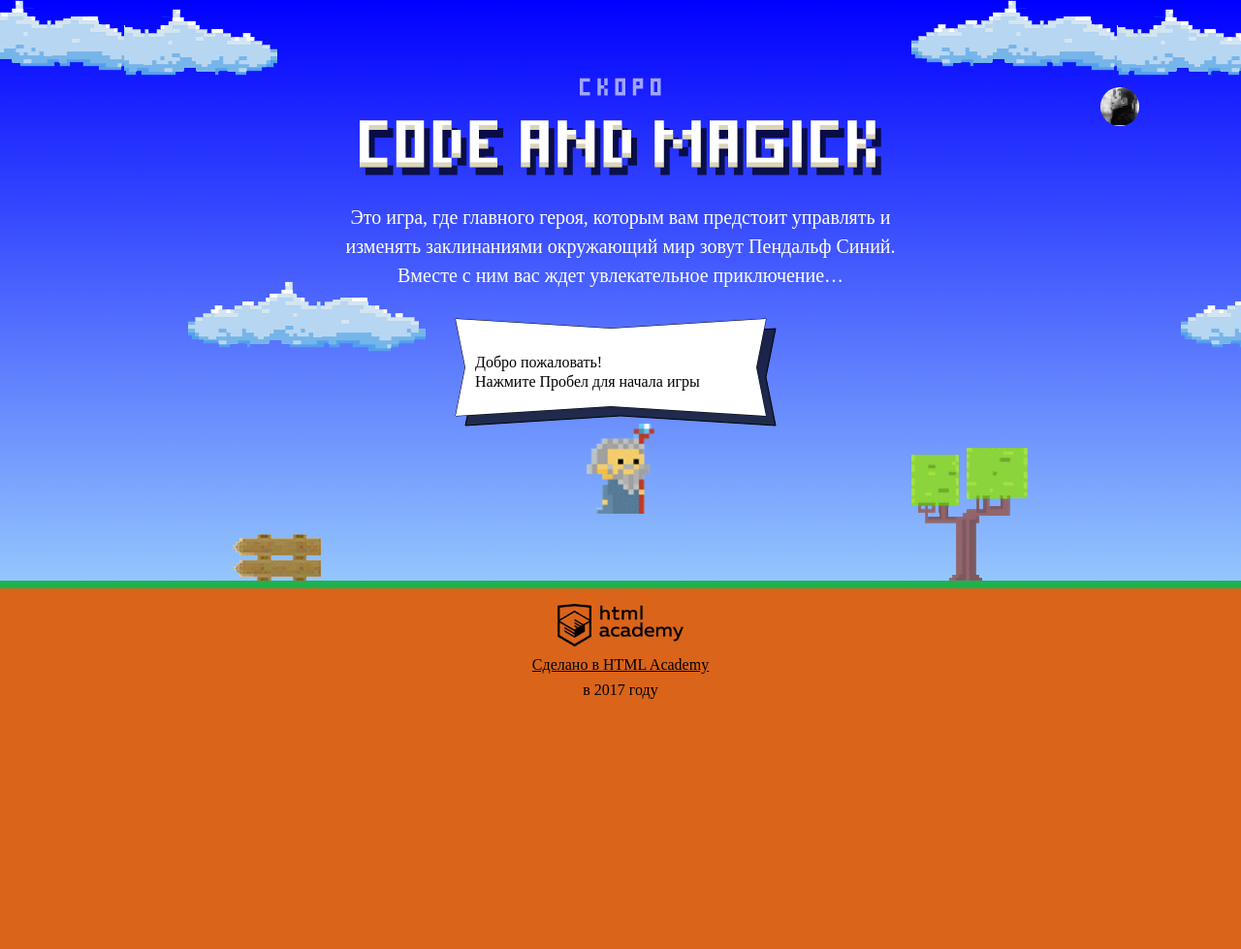
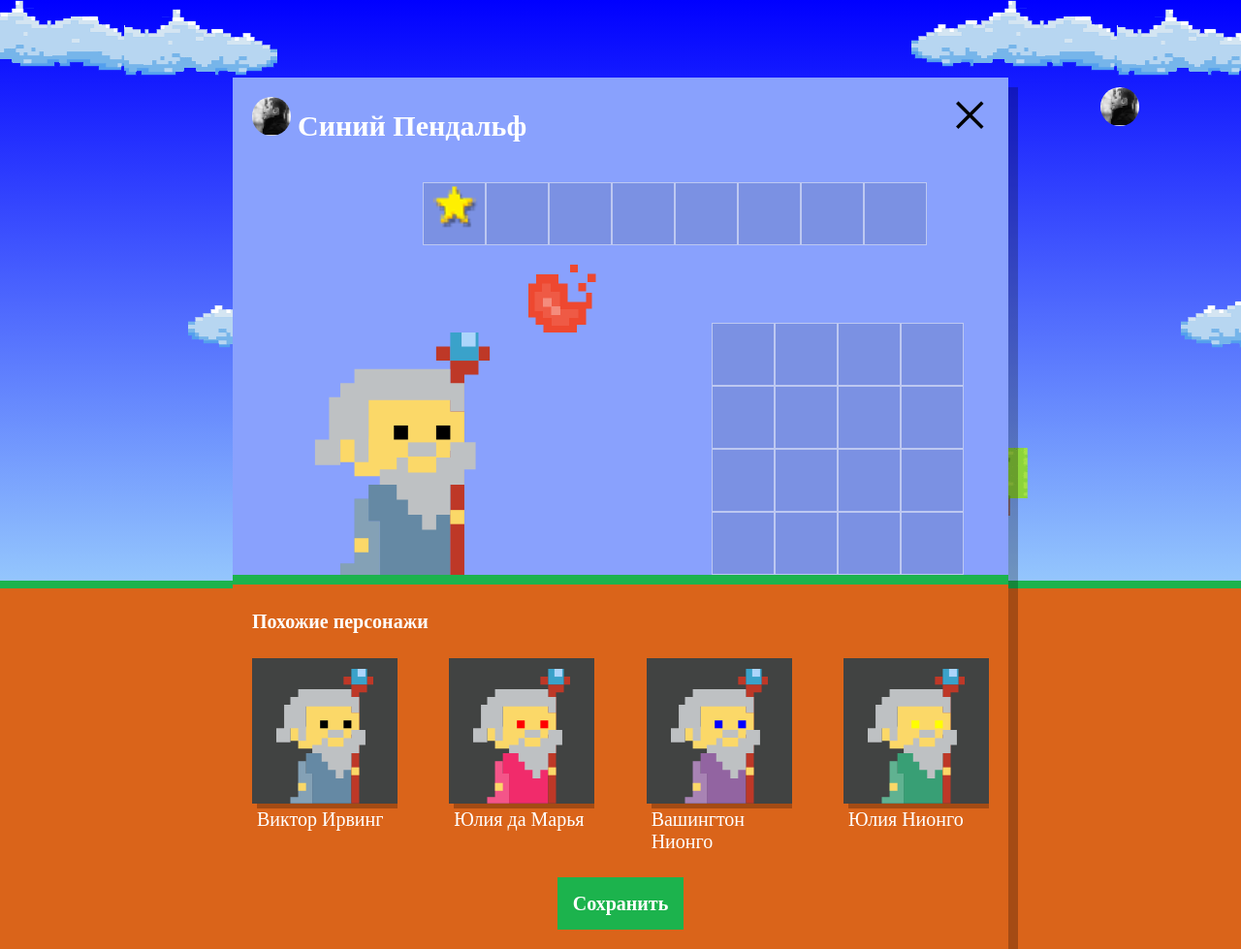
Before and after one commit to FREYfMan/codemagick_game, a website: page index.html in a window 1280 px wide. Shown: the whole page at 97% size. Before the commit the page ends 800 px from the top, so only its background shows below. Drawn offline with Linux system fonts and the light colour scheme; a web font is replaced by a local one.

Commit message:
lesson 3 done

```diff
--- a/index.html
+++ b/index.html
@@ -210,6 +210,7 @@
   }
 
 </script>
+<script src="js/setup.js"></script>
 <script src="js/start.js"></script>
 <script src="js/game.js"></script>
 
--- /dev/null
+++ b/js/setup.js
@@ -0,0 +1,87 @@
+'use strict';
+/* jshint browser: true */
+
+var userDialog = document.querySelector('.setup');
+userDialog.classList.remove('hidden');
+
+document.querySelector('.setup-similar').classList.remove('hidden');
+
+var similarListElement = document.querySelector('.setup-similar-list');
+var similarWizardTemplate = document.querySelector('#similar-wizard-template')
+    .content
+    .querySelector('.setup-similar-item');
+
+var peoples = [
+    {
+        firstName: "Иван",
+        lastName: "да Марья",
+        coatColor: "rgb(101, 137, 164)",
+        eyesColor: "black"
+    },
+    {
+        firstName: "Хуан Себастьян",
+        lastName: "Верон",
+        coatColor: "rgb(241, 43, 107)",
+        eyesColor: "red"
+    },
+    {
+        firstName: "Мария",
+        lastName: "Мирабелла",
+        coatColor: "rgb(146, 100, 161)",
+        eyesColor: "blue"
+    },
+    {
+        firstName: "Кристоф",
+        lastName: "Вальц",
+        coatColor: "rgb(56, 159, 117)",
+        eyesColor: "yellow"
+    },
+    {
+        firstName: "Виктор",
+        lastName: "Онопко",
+        coatColor: "rgb(215, 210, 55)",
+        eyesColor: "green"
+    },
+    {
+        firstName: "Юлия",
+        lastName: "Топольницкая",
+        coatColor: "rgb(0, 0, 0)",
+        eyesColor: "pink"
+    },
+    {
+        firstName: "Люпита",
+        lastName: "Нионго",
+        coatColor: "rgb(146, 100, 161)",
+        eyesColor: "blue"
+    },
+    {
+        firstName: "Вашингтон",
+        lastName: "Ирвинг",
+        coatColor: "rgb(0, 0, 0)",
+        eyesColor: "yellow"
+    }
+];
+
+var getName = function(peoples) {
+    var randomName = Math.floor(Math.random() * peoples.length);
+    var randomLastName = Math.floor(Math.random() * peoples.length);
+    var result = peoples[randomName].firstName + ' ' + peoples[randomLastName].lastName;
+    return result;
+  };
+
+var renderWizard = function(people){
+    var wizardElement = similarWizardTemplate.cloneNode(true);
+
+    wizardElement.querySelector('.setup-similar-label').textContent = getName(peoples);
+    wizardElement.querySelector('.wizard-coat').style.fill = peoples[i].coatColor;
+    wizardElement.querySelector('.wizard-eyes').style.fill = peoples[i].eyesColor;
+
+    return wizardElement;
+}
+
+var fragment = document.createDocumentFragment();
+
+for (var i = 0; i < 4; i++){
+    fragment.appendChild(renderWizard(peoples[i]));
+}
+similarListElement.appendChild(fragment);
--- a/js/start.js
+++ b/js/start.js
@@ -1,3 +1,5 @@
+'use strict';
+
 var CLOUD_WIDTH = 420;
 var CLOUD_HEIGTH = 270;
 var CLOUD_TEXT = "Вы победили!";
```
